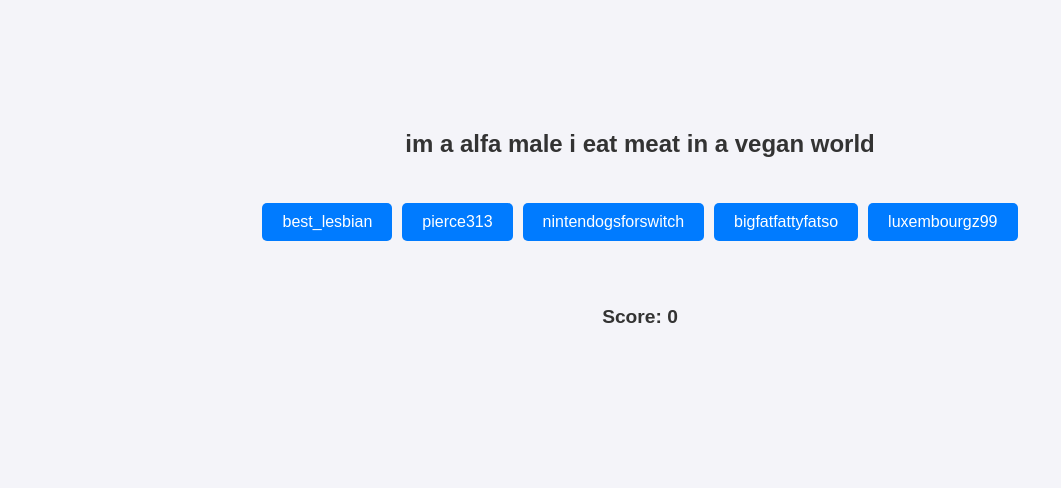
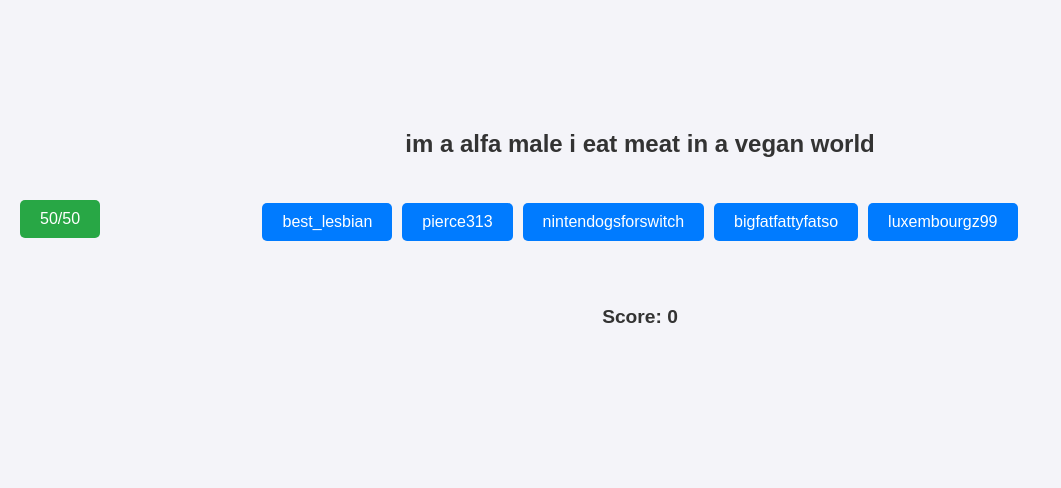
Before and after one commit to JamieEC/chat-guessr, a Flask app: page / in a window 1280 px wide. Shown: the part 181-669 px from the top of the page, without its empty margins (0-1061 px from the left). Run offline with Flask 3, Linux system fonts and the light colour scheme; some libraries are stand-ins or nearby versions.

Commit message:
add 50/50

```diff
--- a/templates/index.html
+++ b/templates/index.html
@@ -140,6 +140,33 @@
             visibility: visible;
             opacity: 1;
         }
+        .lifeline {
+            position: fixed;
+            left: 10px;
+            top: 50%;
+            transform: translateY(-50%);
+            display: flex;
+            flex-direction: column;
+            align-items: center;
+        }
+        .lifeline-button {
+            margin: 10px;
+            padding: 10px 20px;
+            font-size: 1em;
+            border: none;
+            border-radius: 5px;
+            background-color: #28a745;
+            color: white;
+            cursor: pointer;
+            transition: background-color 0.3s;
+        }
+        .lifeline-button:hover {
+            background-color: #218838;
+        }
+        .disabled {
+            background-color: #dc3545;
+            cursor: not-allowed;
+        }
     </style>
 </head>
 <body>
@@ -166,12 +193,18 @@
         </div>
     </div>
 
+    <div class="lifeline">
+        <button class="lifeline-button" id="fiftyFifty" onclick="useFiftyFifty()">50/50</button>
+    </div>
+
 
     <script>
         let score = 0;
         let attempts = 0;
         let isAnswered = false;
         let lives = 5;
+        let correctUsername = '';
+        let guesses = [];
 
         async function fetchMessage() {
             const response = await fetch('/get_message');
@@ -179,16 +212,31 @@
             document.getElementById('message').innerText = data.message;
             const guessesDiv = document.getElementById('guesses');
             guessesDiv.innerHTML = '';
-            data.guesses.forEach(guess => {
+            correctUsername = data.username;
+            guesses = data.guesses;
+            guesses.forEach(guess => {
                 const button = document.createElement('button');
                 button.innerText = guess;
                 button.className = 'guess-button';
-                button.onclick = () => checkGuess(guess, data.username);
+                button.onclick = () => checkGuess(guess, correctUsername);
                 guessesDiv.appendChild(button);
             });
             document.getElementById('result').innerText = '';
             attempts = 0;
             isAnswered = false;
+        }
+
+        function useFiftyFifty() {
+            const incorrectGuesses = guesses.filter(guess => guess !== correctUsername);
+            const toDisable = incorrectGuesses.sort(() => 0.5 - Math.random()).slice(0, 2);
+            toDisable.forEach(guess => {
+                const button = Array.from(document.getElementsByClassName('guess-button')).find(btn => btn.innerText === guess);
+                if (button) {
+                    button.classList.add('disabled');
+                    button.onclick = null;
+                }
+            });
+            document.getElementById('fiftyFifty').disabled = true;
         }
 
         function checkGuess(selected, correct) {
```
